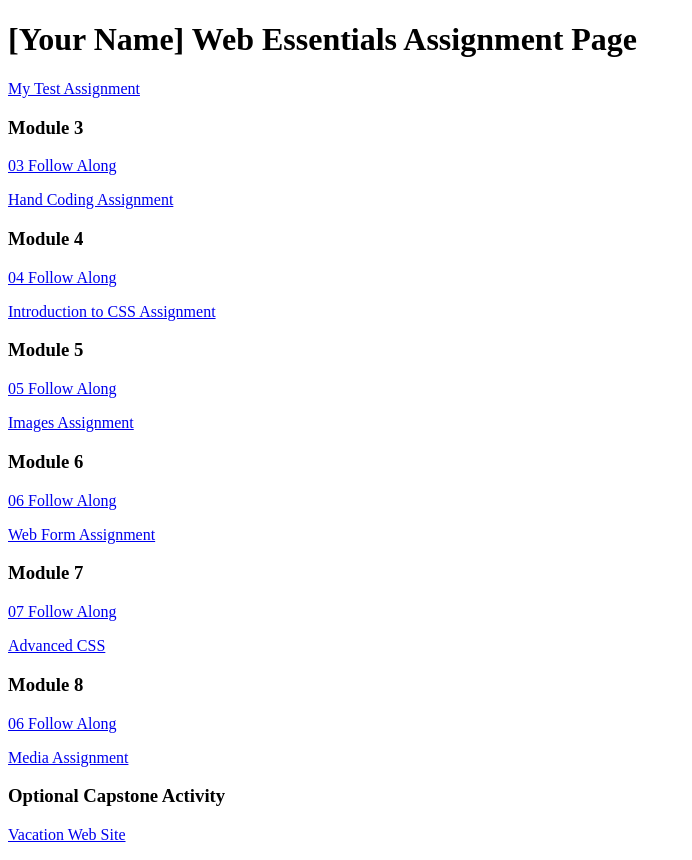
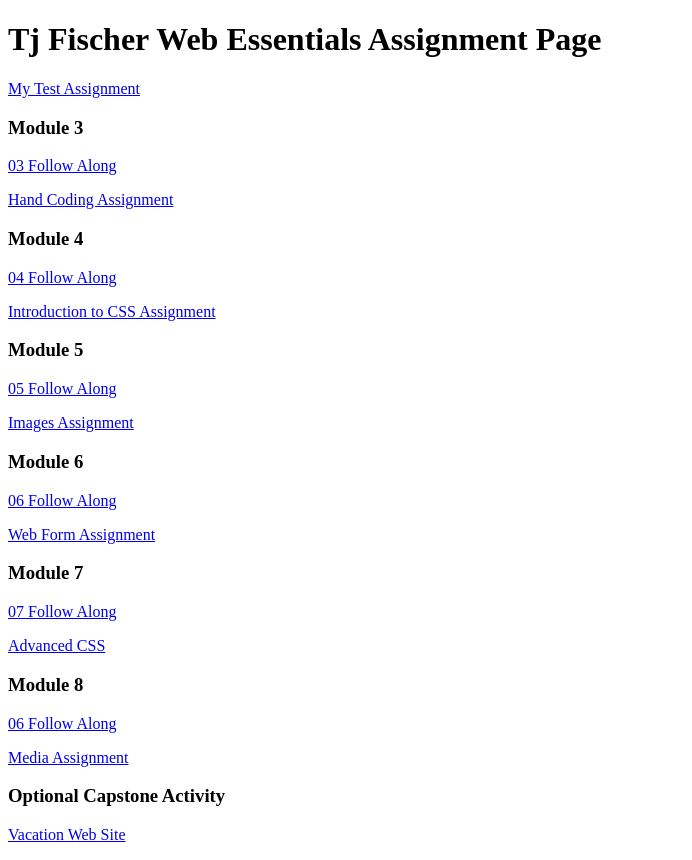
Before and after one commit to tjfisch/dwdd1600, a plain HTML site: page index.html in a window 1280 px wide. Shown: the whole page, without its empty margins (0-692 px from the left). Drawn offline with Linux system fonts and the light colour scheme.

Commit message:
Added my name

```diff
--- a/index.html
+++ b/index.html
@@ -6,7 +6,7 @@
 		<title>dwdd 1600 assignment list page</title>
 	</head>
 	<body>
-		<h1>[Your Name] Web Essentials Assignment Page</h1>
+		<h1>Tj Fischer Web Essentials Assignment Page</h1>
 		<p><a href="01test">My Test Assignment</a></p>
 
 		<h3>Module 3</h3>
```
